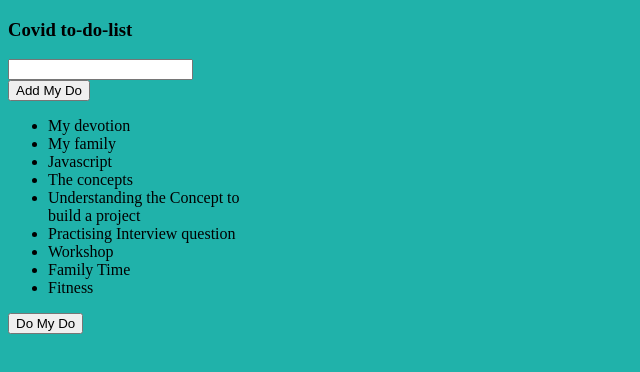
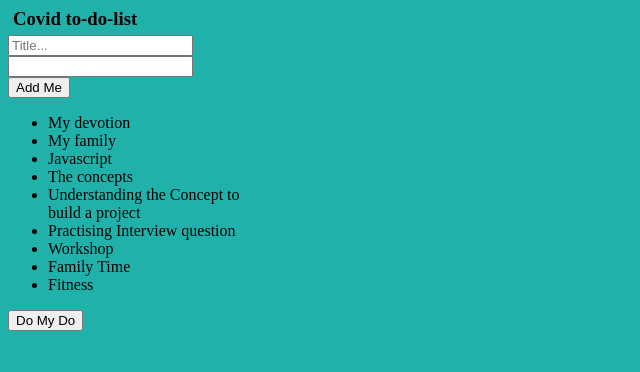
Before and after one commit to Victor-28/to-do-list, a plain HTML site: page index.html in a window 1280 px wide. Shown: the whole page, without its empty margins (0-640 px from the left). Drawn offline with Linux system fonts and the light colour scheme.

Commit message:
using div

```diff
--- a/index.html
+++ b/index.html
@@ -7,14 +7,19 @@
     <title>todo</title>
 </head>
 <body>
+<div class="header">
+    <h3 style="margin: 5px">Covid to-do-list</h3>
+    <input type="text"id="my Input" placeholder="Title..." >
+    <span onclick="newElement()"class="addBtn"></span>
 
-<h3>Covid to-do-list</h3>
+
+</div>
 
 
 <input type="text" id="username" name="username"><br>
 
 
-<button type="button">Add My Do</button>
+<button type="button">Add Me</button>
 
 <ul>
     <li>My devotion</li>
```
